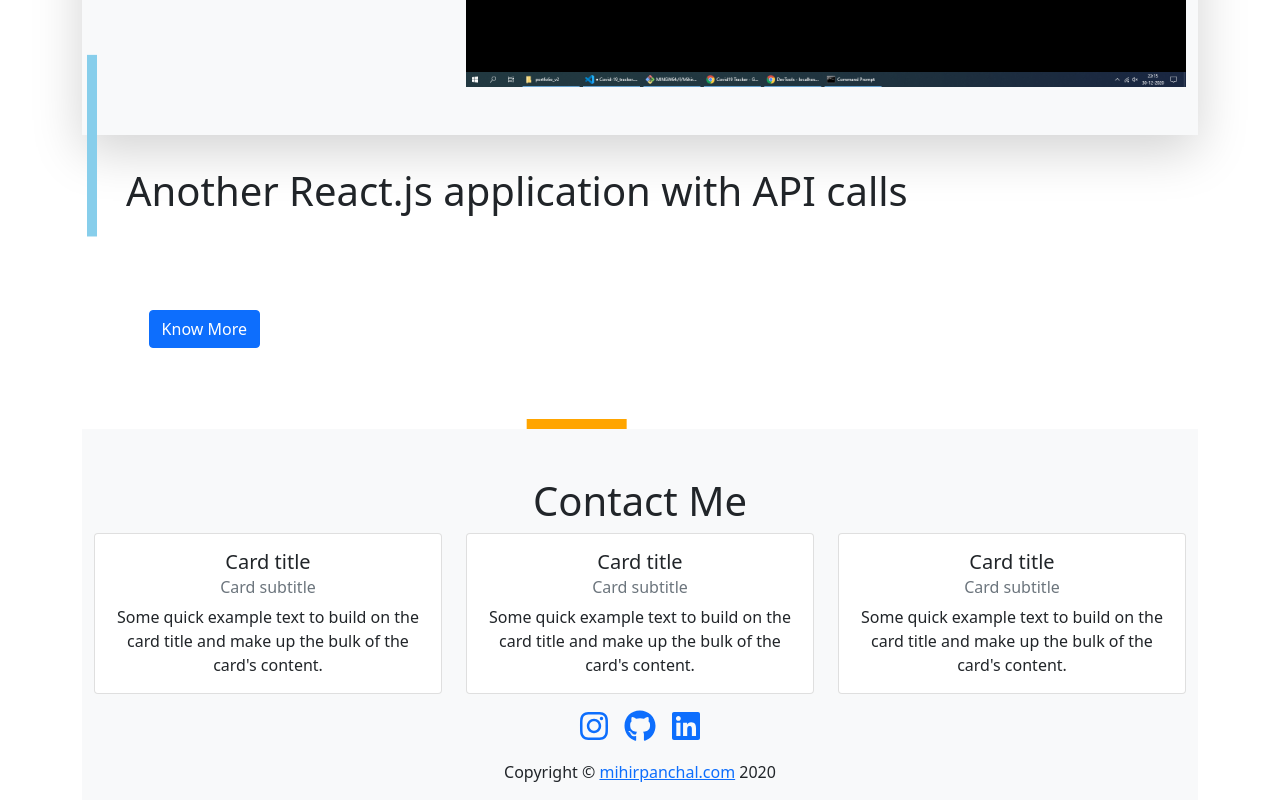
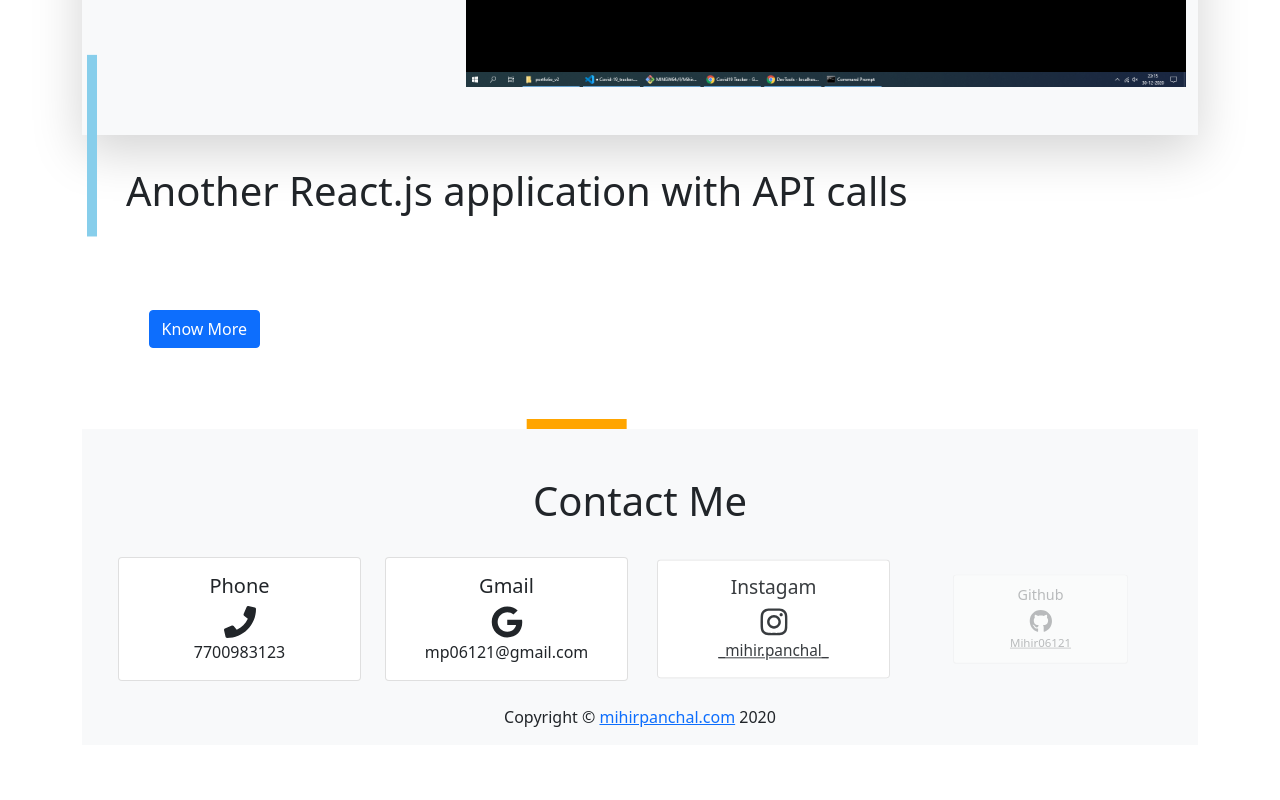
Before and after one commit to Mihir06121/Portfolio-v2, a React (Create React App) app: page / in a window 1280 px wide. Shown: the part 6384-7184 px from the top of the page. After the commit the page ends 7129 px from the top, so only its background shows below. Built offline with nearby package versions, Linux system fonts and the light colour scheme; the HTML template or start-up script is replaced by a standard one.

Commit message:
changes in Project section

```diff
--- a/src/components/Footer.js
+++ b/src/components/Footer.js
@@ -5,17 +5,11 @@ const Footer = () => {
     return(
         <footer className="footer bg-light text-center pb-3 pt3">
             <Contact />
-            <div className="pt-3 pb-3 text-center">
-                <a className="mx-2" href="https://www.instagram.com/_mihir.panchal_/" ><i className="fab fa-instagram fa-2x"></i></a>
-                <a className="mx-2" href="https://github.com/Mihir06121"><i className="fab fa-github fa-2x"></i></a>
-                <a className="mx-2" href="https://www.linkedin.com/in/mihir-panchal-5167811a4/"><i className="fab fa-linkedin fa-2x"></i></a>
-            </div>
             <div className="container">Copyright © <a rel="noopener noreferrer" target="_blank"
                 href="https://mihirpanchal.com">mihirpanchal.com</a> 2020
             </div>
         </footer>
     )
-
 }
 
 export default Footer
--- a/src/components/pages/Contact.js
+++ b/src/components/pages/Contact.js
@@ -1,40 +1,43 @@
 import React from 'react';
-import { Card, CardText, CardBody,
-    CardTitle, CardSubtitle} from 'reactstrap'
+import { Card, CardText, CardBody, CardTitle } from 'reactstrap'
 
 const Contact = () => {
     return (
         <section id="contact" className="pt-5">
             <div className="container">
                 <h1>Contact Me</h1>
-                <div className="row">
-                    <div className="col-sm">
+                <div className="row p-4">
+                    <div className="col-sm" data-aos="zoom-in" data-aos-delay="1000">
                         <Card>
                             <CardBody>
-                            <CardTitle tag="h5">Card title</CardTitle>
-                            <CardSubtitle tag="h6" className="mb-2 text-muted">Card subtitle</CardSubtitle>
-                            <CardText>Some quick example text to build on the card title
-                                and make up the bulk of the card's content.</CardText>
+                            <CardTitle tag="h5">Phone</CardTitle>
+                            <i className="fa fa-phone fa-2x"></i>
+                            <CardText>7700983123</CardText>
                             </CardBody>
                         </Card>
                     </div>
-                    <div className="col-sm">
+                    <div className="col-sm" data-aos="zoom-in" data-aos-delay="1500">
                         <Card>
                             <CardBody>
-                            <CardTitle tag="h5">Card title</CardTitle>
-                            <CardSubtitle tag="h6" className="mb-2 text-muted">Card subtitle</CardSubtitle>
-                            <CardText>Some quick example text to build on the card title
-                                and make up the bulk of the card's content.</CardText>
+                            <CardTitle tag="h5">Gmail</CardTitle>
+                            <i className="fab fa-google fa-2x"></i>
+                            <CardText>mp06121@gmail.com</CardText>
                             </CardBody>
                         </Card>
                     </div>
-                    <div className="col-sm">
+                    <div className="col-sm" data-aos="zoom-in" data-aos-delay="2000">
                         <Card>
                             <CardBody>
-                            <CardTitle tag="h5">Card title</CardTitle>
-                            <CardSubtitle tag="h6" className="mb-2 text-muted">Card subtitle</CardSubtitle>
-                            <CardText>Some quick example text to build on the card title
-                                and make up the bulk of the card's content.</CardText>
+                            <CardTitle tag="h5">Instagam</CardTitle><i className="fab fa-instagram fa-2x"></i>
+                            <CardText><a className="mx-2 text-dark" href="https://www.instagram.com/_mihir.panchal_/" >_mihir.panchal_</a></CardText>
+                            </CardBody>
+                        </Card>
+                    </div>
+                    <div className="col-sm" data-aos="zoom-in" data-aos-delay="2500">
+                        <Card>
+                            <CardBody>
+                            <CardTitle tag="h5">Github</CardTitle><i className="fab fa-github fa-2x"></i>
+                            <CardText><a className="mx-2 text-dark" href="https://github.com/Mihir06121">Mihir06121</a></CardText>
                             </CardBody>
                         </Card>
                     </div>
```
